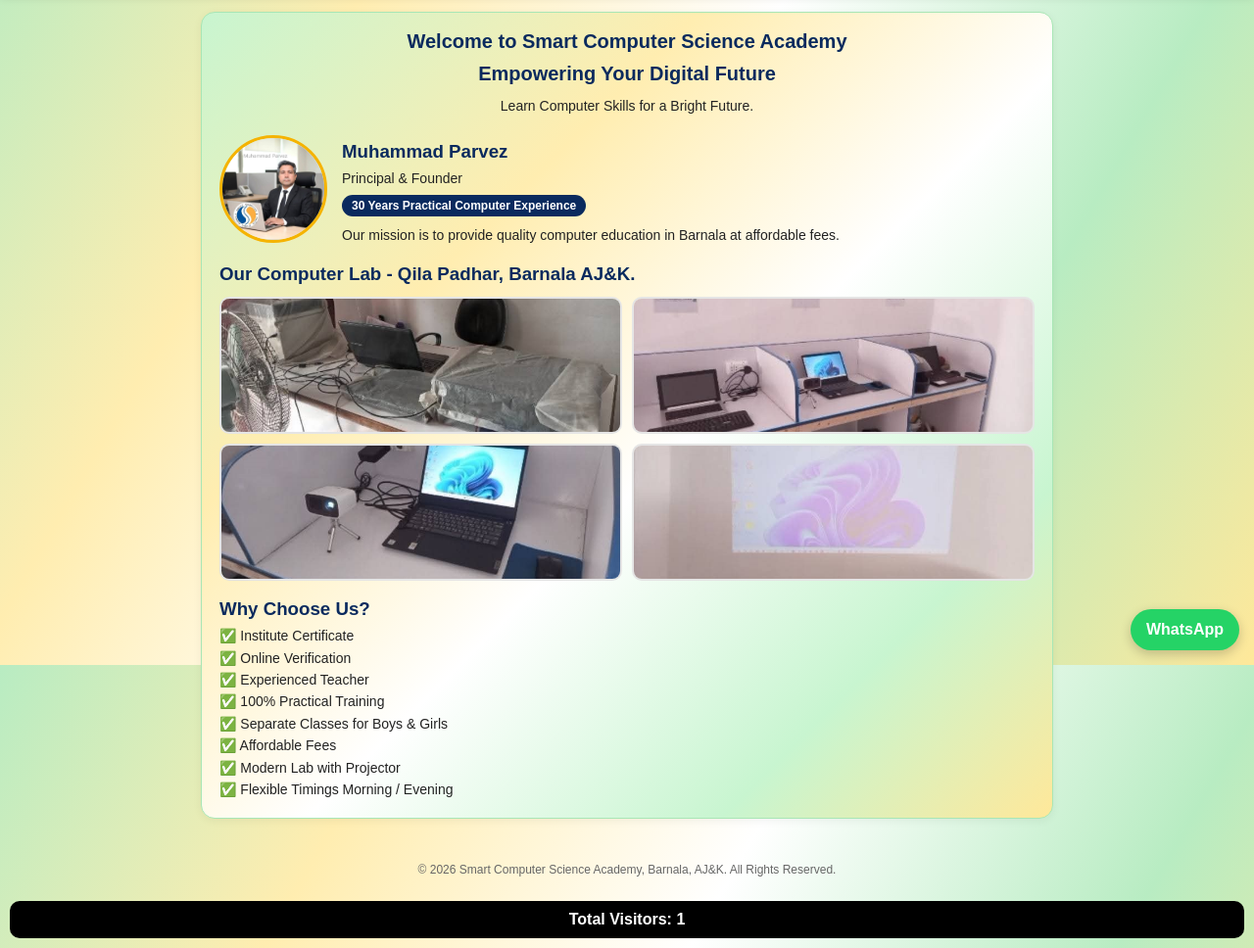
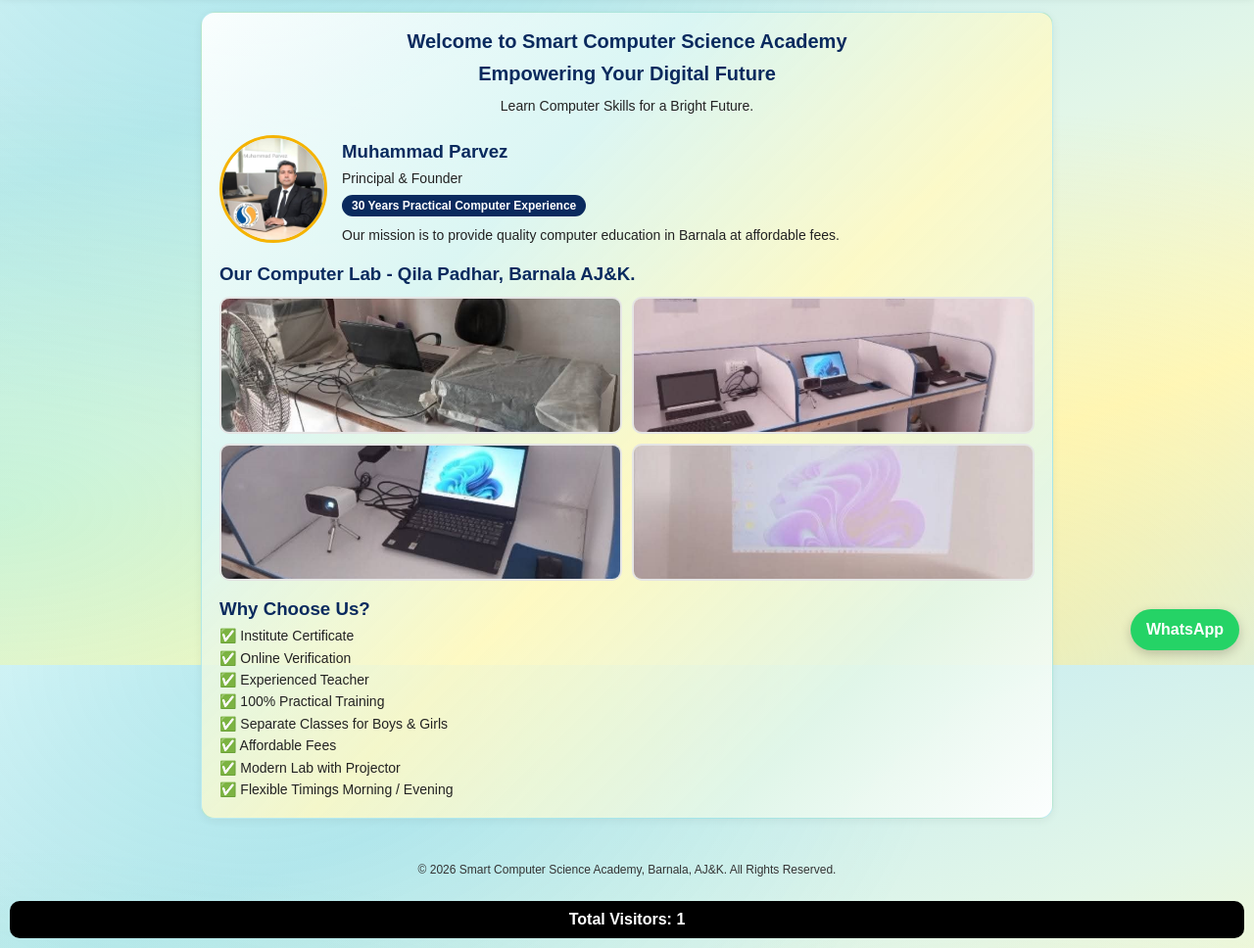
Before and after one commit to scsabarnala/scsabarnala.github.io, a plain HTML site: page index.html in a window 1280 px wide. Shown: the part 121-1089 px from the top of the page at 98% size. Drawn offline with Linux system fonts and the light colour scheme; no server answers.

Commit message:
Update index.html

```diff
--- a/index.html
+++ b/index.html
@@ -6,7 +6,17 @@
 <title>Smart Computer Science Academy, Barnala, Azad Kashmir Pakistan</title>
 <style>
 *{margin:0;padding:0;box-sizing:border-box;font-family:Arial,sans-serif}
-body{background:linear-gradient(120deg,#b8ecc2 0%,#ffedb0 25%,#ffffff 50%,#b8ecc2 75%,#ffe89a 100%);background-attachment:fixed;color:#222}
+/* NEW BACKGROUND - Same as your photo, light version for readable text */
+body{
+background:
+radial-gradient(ellipse at 20% 0%, rgba(0,180,200,0.18) 0%, transparent 50%),
+radial-gradient(ellipse at 80% 100%, rgba(255,230,100,0.35) 0%, transparent 50%),
+radial-gradient(ellipse at 0% 80%, rgba(100,230,150,0.20) 0%, transparent 50%),
+linear-gradient(160deg,#eafafa 0%, #c9edf0 25%, #e2f6e8 50%, #fff9c4 75%, #d9f1f2 100%);
+background-attachment:fixed;
+color:#222;
+min-height:100vh;
+}
 header{background:#0a2a5e;color:#fff;padding:12px 15px;display:flex;align-items:center;gap:12px;position:sticky;top:0;z-index:100}
 header img{width:55px;height:55px;border-radius:50%;background:#fff;object-fit:cover}
 header h1{font-size:18px;line-height:1.2}
@@ -15,14 +25,19 @@ nav{background:#fff;display:flex;justify-content:space-between;padding:0;box-sha
 nav button{flex:1;background:none;border:none;padding:11px 2px;font-size:12px;font-weight:700;cursor:pointer;color:#0a2a5e;border-bottom:3px solid transparent;white-space:nowrap}
 nav button.active{border-bottom:3px solid #f5b301;color:#000}
 .container{max-width:900px;margin:auto;padding:15px}
-.card{background:linear-gradient(135deg,#c8f5d0 0%,#ffedb0 30%,#ffffff 55%,#c8f5d0 80%,#ffe89a 100%);border-radius:14px;padding:18px;margin-bottom:15px;box-shadow:0 2px 10px rgba(0,0,0,.06);border:1px solid #a8e6b5}
+/* NEW CARD GRADIENT - Light aurora, white overlay for readability */
+.card{
+background:linear-gradient(135deg, rgba(255,255,255,0.92) 0%, rgba(220,246,244,0.92) 30%, rgba(255,249,196,0.85) 55%, rgba(226,246,232,0.92) 80%, rgba(255,255,255,0.92) 100%);
+border-radius:14px;padding:18px;margin-bottom:15px;box-shadow:0 2px 10px rgba(0,0,0,.06);border:1px solid rgba(0,180,200,.25)
+}
 h2{color:#0a2a5e;margin-bottom:10px;font-size:20px}
 h3{margin:10px 0 5px;color:#0a2a5e}
 p{line-height:1.6;font-size:14px}
 .principal{display:flex;gap:15px;align-items:center;flex-wrap:wrap}
 .principal img{width:110px;height:110px;border-radius:50%;object-fit:cover;border:3px solid #f5b301}
 .badge{display:inline-block;background:#0a2a5e;color:#fff;padding:4px 10px;border-radius:20px;font-size:12px;font-weight:700;margin-top:5px}
-.course{border:1px solid #a8e6b5;border-radius:10px;padding:12px;margin-bottom:10px;background:linear-gradient(135deg,#d2f7d9,#ffedb0)}
+/* NEW COURSE GRADIENT */
+.course{border:1px solid rgba(0,180,200,.30);border-radius:10px;padding:12px;margin-bottom:10px;background:linear-gradient(135deg,#e0f7f5 0%, #fff9c4 55%, #e2f6e8 100%)}
 .course b{color:#0a2a5e}
 .gallery{display:grid;grid-template-columns:1fr 1fr;gap:10px;margin-top:12px}
 .gallery img{width:100%;height:140px;object-fit:cover;border-radius:10px;border:2px solid #e5e5e5}
@@ -32,7 +47,7 @@ input,select{width:100%;padding:12px;border:1px solid #ddd;border-radius:10px;ma
 .success{background:#d4edda;border:1px solid #28a745;padding:14px;border-radius:10px;margin-top:12px}
 .error{background:#f8d7da;border:1px solid #dc3545;padding:14px;border-radius:10px;margin-top:12px}
 .hidden{display:none !important}
-.footer{text-align:center;padding:15px;font-size:12px;color:#666}
+.footer{text-align:center;padding:15px;font-size:12px;color:#333}
 .whatsapp{position:fixed;bottom:15px;right:15px;background:#25D366;color:#fff;padding:12px 16px;border-radius:50px;text-decoration:none;font-weight:700;box-shadow:0 4px 12px rgba(0,0,0,.2)}
 </style>
 </head>
```
